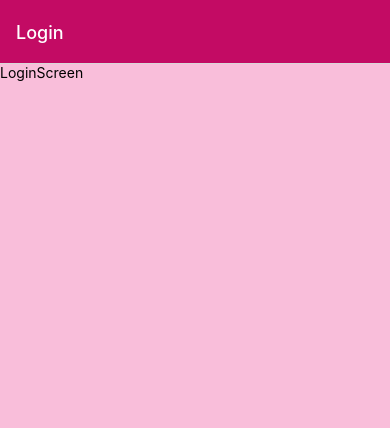
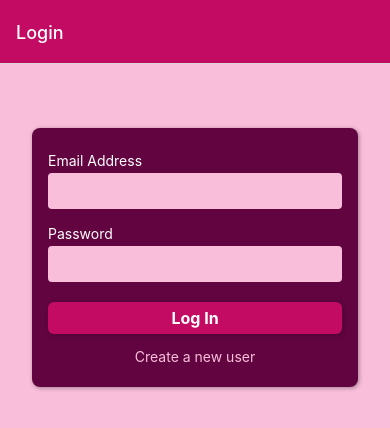
Before and after one commit to stephen-gift/RNUserAuthentication, a React Native app: screen /Login in a window 390 px wide. Shown: the top 428 px of the page. Built offline with nearby package versions, Linux system fonts and the light colour scheme.

Commit message:
loginScreen

```diff
--- a/components/Auth/AuthForm.js
+++ b/components/Auth/AuthForm.js
@@ -2,7 +2,7 @@ import { useState } from "react";
 import { StyleSheet, View } from "react-native";
 
 import Input from "./Input";
-import Button from "../UI/Button";
+import Button from "../ui/Button";
 
 function AuthForm({ isLogin, onSubmit, credentialsInvalid }) {
   const [enteredEmail, setEnteredEmail] = useState("");
--- a/screens/LoginScreen.js
+++ b/screens/LoginScreen.js
@@ -1,12 +1,7 @@
-import { StyleSheet, Text, View } from 'react-native'
-import React from 'react'
+import AuthContent from '../components/Auth/AuthContent';
 
-export default function LoginScreen() {
-  return (
-    <View>
-      <Text>LoginScreen</Text>
-    </View>
-  )
+function LoginScreen() {
+  return <AuthContent isLogin />;
 }
 
-const styles = StyleSheet.create({})
+export default LoginScreen;
```
